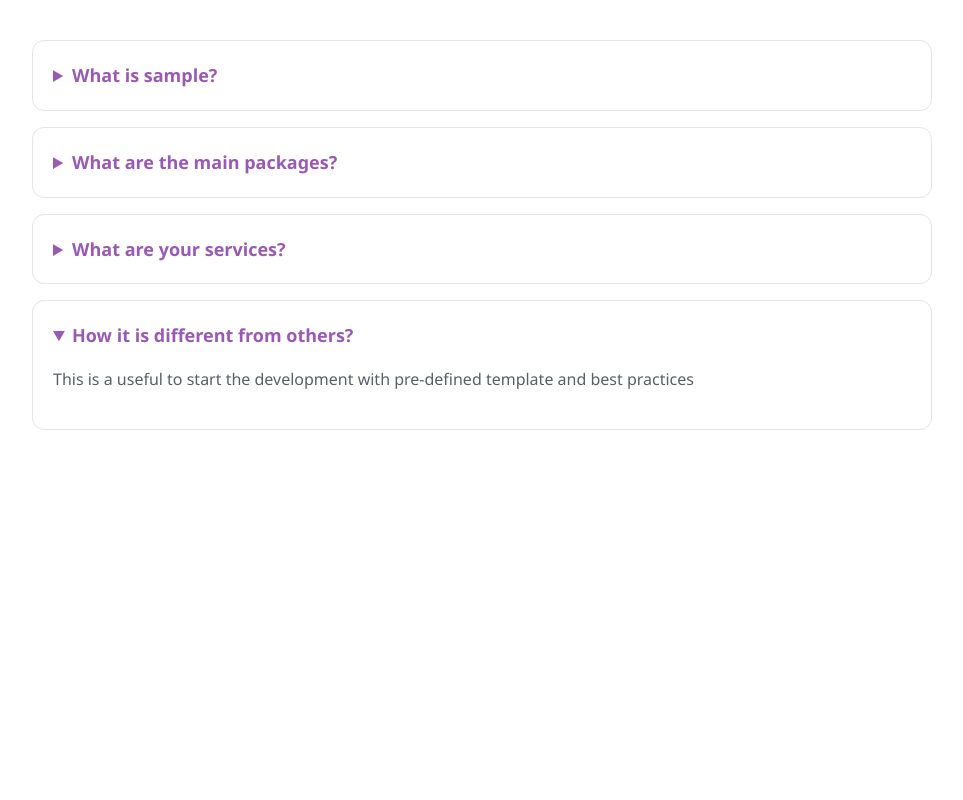
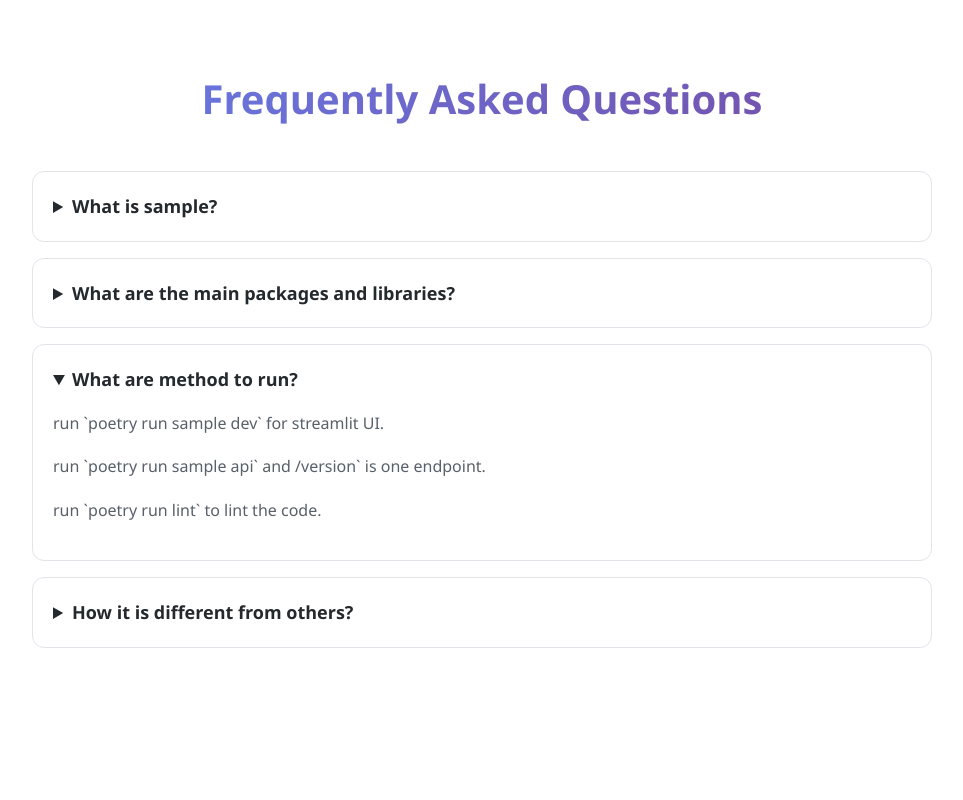
Before and after one commit to recursivezero/sample-py, a Python web app: template templates/faq.html in a window 1280 px wide, after a click on "What are method to run?". Shown: the whole page, without its empty margins (158-1121 px from the left). Run offline with Jinja, Linux system fonts and the light colour scheme; the template is opened without the code that fills it, so the values that code supplies are empty.

Commit message:
update faqs; README

```diff
--- a/pyproject.toml
+++ b/pyproject.toml
@@ -1,12 +1,12 @@
 [project]
 name = "sample"
 version = "0.0.5"
-description = "A package template for Recursive zero."
+description = "A python template for fastapi and streamlit projects."
 authors = [{ name = "sample", email = "recursivezero@outlook.com" }]
 license = "MIT"
 readme = "README.md"
 requires-python = ">=3.10,<3.13"
-keywords = ["image", "fastapi", "streamlit"]
+keywords = ["python", "fastapi", "streamlit"]
 classifiers = [
   "Programming Language :: Python :: 3",
   "Topic :: Scientific/Engineering :: Image Recognition",
--- a/src/utils/__init__.py
+++ b/src/utils/__init__.py
@@ -1,4 +1,4 @@
-from db.db_connection import mongo_client
+from db.connection import mongo_client
 
 if mongo_client:
-  print("MongoDB connection successfull")
+  print("MongoDB connected successfully.")
--- a/src/utils/constants.py
+++ b/src/utils/constants.py
@@ -60,6 +60,9 @@ def safe_get(secret_path: str, env_key: str = "", default: str = "") -> str:
 MONGODB_URI = safe_get("mongodb.MONGODB_URI", "MONGODB_URI")
 DATABASE_NAME = safe_get("mongodb.DATABASE_NAME", "DATABASE_NAME")
 
+print("MongoDB URI:", MONGODB_URI)
+print("Database Name:", DATABASE_NAME)
+
 MONGO_CONFIG = {
     "MONGODB_URI": MONGODB_URI,
     "DATABASE_NAME": DATABASE_NAME,
--- a/templates/faq.css
+++ b/templates/faq.css
@@ -1,21 +1,41 @@
+/* Light + Dark themes unchanged from your original */
+@media (prefers-color-scheme: light) {
+  :root {
+    --bg: #ffffff;
+    --border: #e1e4e8;
+    --border-hover: #c1c8cd;
+    --summary-color: #24292e;
+    --text-color: #586069;
+  }
+}
+
+/* Dark mode variables */
+@media (prefers-color-scheme: dark) {
+  :root {
+    --bg: #2a2a2a;
+    --border: #3a3a3a;
+    --border-hover: #4a4a4a;
+    --summary-color: #e1e4e8;
+    --text-color: #764ba2;
+  }
+}
+
 .faq-container {
   font-family: 'Segoe UI', Tahoma, Geneva, Verdana, sans-serif;
   max-width: 900px;
   margin: 20px auto;
   padding: 20px;
   line-height: 1.6;
-}
 
-.faq-container summary {
-  color: #9b59b6 !important;
-  /* Purple */
+  & summary {
+    color: var(--summary-color);
     font-weight: 600;
     font-size: 1.125rem;
     cursor: pointer;
   }
 
   /* Keep rest of your existing CSS structure */
-.faq-container h1 {
+  & h1 {
     text-align: center;
     margin-bottom: 40px;
     font-size: 2.5rem;
@@ -26,76 +46,27 @@
     background-clip: text;
   }
 
-.faq-container details {
+  & details {
     background: var(--faq-bg);
     border-radius: 12px;
-  border: 1px solid var(--faq-border);
+    border: 1px solid var(--border);
     padding: 20px;
     margin-bottom: 16px;
     transition: all 0.3s ease;
-}
 
-
-.faq-container details:hover {
+    &:hover {
       transform: translateY(-2px);
       box-shadow: 0 6px 12px rgba(215, 81, 202, 0.12);
-  border-color: var(--faq-border-hover);
-}
-
-.faq-container p {
-  margin-top: 16px;
-  font-size: 1rem;
-  color: var(--faq-text-color);
-  line-height: 1.7;
-}
-
-/* Light + Dark themes unchanged from your original */
-    @media (prefers-color-scheme: light) {
-      .faq-container {
-        --faq-bg: #ffffff;
-        --faq-bg-open: #f8f9fa;
-        --faq-border: #e1e4e8;
-        --faq-border-hover: #c1c8cd;
-        --faq-border-open: #667eea;
-        --faq-summary-color: #24292e;
-        --faq-text-color: #586069;
-        --faq-icon-color: #667eea;
+      border-color: var(--border-hover);
     }
   }
 
-    /* Dark mode variables */
-    @media (prefers-color-scheme: dark) {
-      .faq-container {
-        --faq-bg-open: #2a2a2a;
-        --faq-border: #3a3a3a;
-        --faq-border-hover: #4a4a4a;
-        --faq-border-open: #764ba2;
-        --faq-summary-color: #e1e4e8;
-        --faq-icon-color: #764ba2;
+  & p {
+    margin-top: 16px;
+    font-size: 1rem;
+    color: var(--text-color);
+    line-height: 1.7;
   }
-    }
-
-    /* Streamlit theme detection fallback */
-    [data-theme="light"] .faq-container {
-      --faq-bg: #ffffff;
-      --faq-bg-open: #f8f9fa;
-      --faq-border: #e1e4e8;
-      --faq-border-hover: #c1c8cd;
-      --faq-border-open: #667eea;
-      --faq-summary-color: #24292e;
-      --faq-text-color: #060707;
-      --faq-icon-color: #667eea;
-    }
-
-    [data-theme="dark"] .faq-container {
-      --faq-bg: #1e1e1e;
-      --faq-bg-open: #2a2a2a;
-      --faq-border: #3a3a3a;
-      --faq-border-hover: #4a4a4a;
-      --faq-border-open: #764ba2;
-      --faq-summary-color: #e1e4e8;
-      --faq-text-color: #c9d1d9;
-      --faq-icon-color: #764ba2;
 }
 
 /* Responsive design */
@@ -103,18 +74,18 @@
   .faq-container {
     margin: 10px;
     padding: 10px;
-      }
 
-      .faq-container h1 {
+    & h1 {
       font-size: 2rem;
       margin-bottom: 30px;
     }
 
-      .faq-container summary {
+    * summary {
       font-size: 1rem;
     }
 
-      .faq-container p {
+    & p {
       font-size: 0.9375rem;
     }
   }
+}
--- a/templates/faq.html
+++ b/templates/faq.html
@@ -1,16 +1,15 @@
 <link rel="stylesheet" href="faq.css">
 
 <div id="general-faq" class="faq-container">
-
-
+  <h1>Frequently Asked Questions</h1>
   <details>
     <summary>What is sample?</summary>
-    <p>This is a Sample repo with minimal setup of poetry with fast api. go through README and start.
+    <p>This is a sample template with minimal setup of poetry with fast api. go through README and start developing.
     </p>
   </details>
 
   <details>
-    <summary>What are the main packages?</summary>
+    <summary>What are the main packages and libraries?</summary>
     <ul>
       <li>we are using streamlit for front end and Fast API for backend. </li>
       <li>we also have versioning system, if you change version in `pyproject.toml`, it will automatically reflected in
@@ -20,12 +19,15 @@
   </details>
 
   <details>
-    <summary>What are your services?</summary>
-    <p>Our services primarily revolve around providing an showcase platform, ensuring seamless experience.</p>
+    <summary>What are method to run?</summary>
+    <p> run `poetry run sample dev` for streamlit UI.</p>
+    <p> run `poetry run sample api` and /version` is one endpoint.</p>
+    <p> run `poetry run lint` to lint the code.</p>
   </details>
 
   <details>
     <summary>How it is different from others?</summary>
-    <p>This is a useful to start the development with pre-defined template and best practices</p>
+    <p>This is a useful to start the development with pre-defined template and best practices and define folder
+      structure.</p>
   </details>
 </div>
```
Also changed, not shown: .streamlit/config.toml, .streamlit/secrets.toml, README.md, src/db/connection.py (renamed from src/db/db_connection.py), 2 other files. Lines whose indentation alone changed are shown as unchanged.
